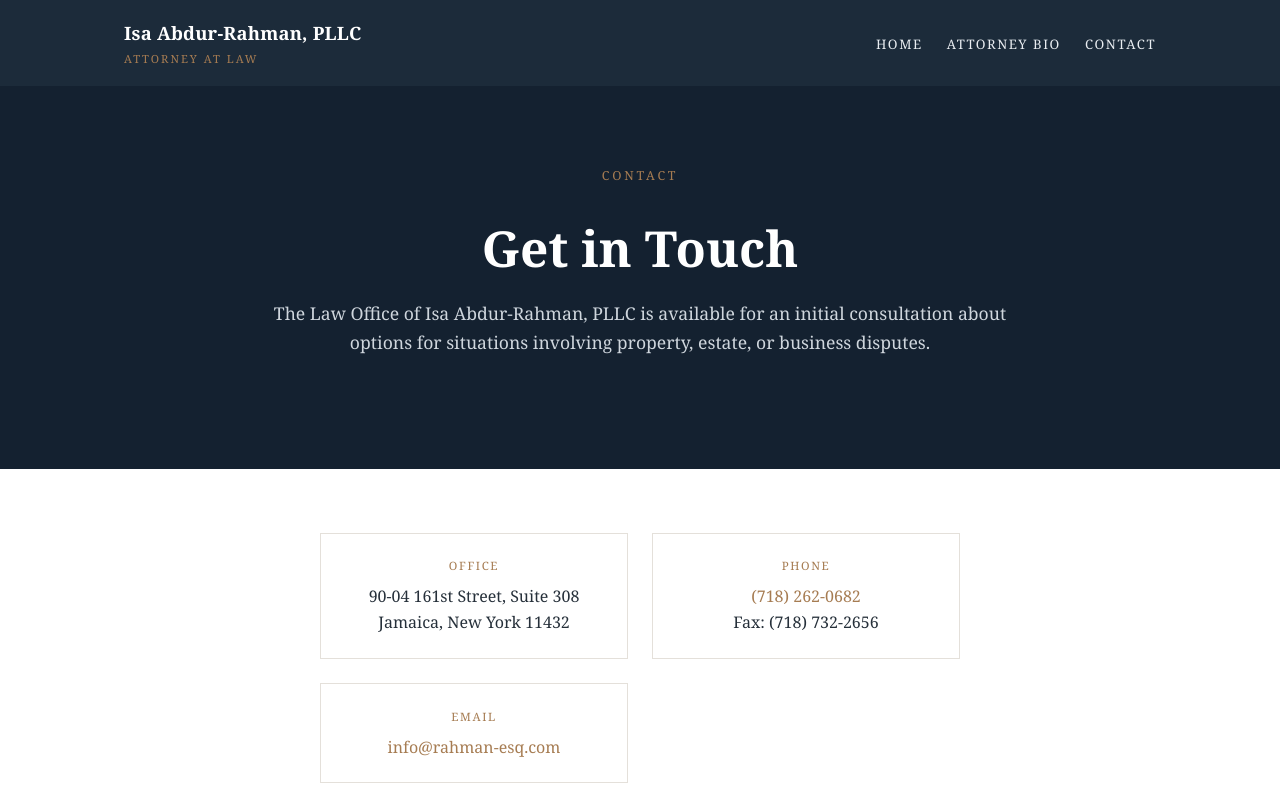
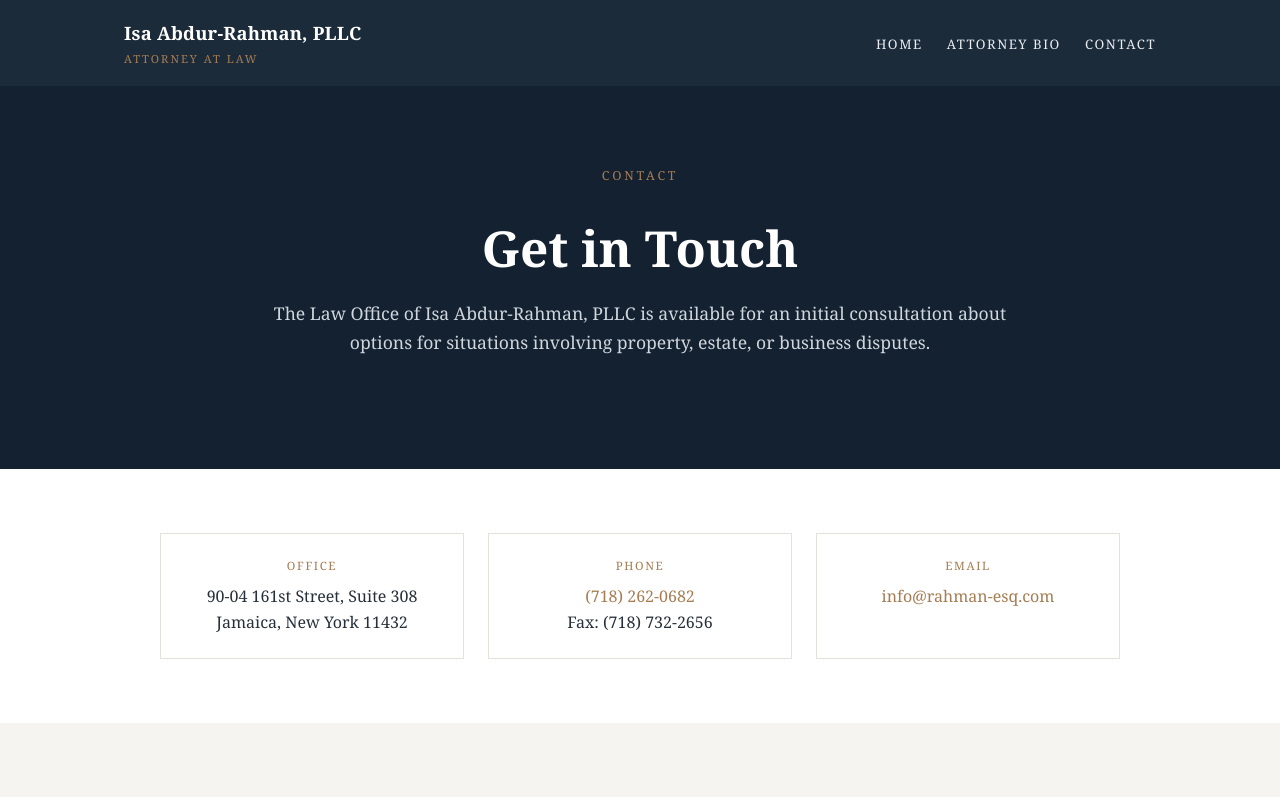
Before and after one commit to yariquinn/isaproject, a Next.js app: page /contact in a window 1280 px wide. Shown: the top 797 px of the page. Built offline with nearby package versions, Linux system fonts and the light colour scheme; no server answers.

Commit message:
Show all three contact boxes in one row

```diff
--- a/app/globals.css
+++ b/app/globals.css
@@ -187,10 +187,15 @@
 /* Contact */
 .contact-grid {
   display: grid;
-  grid-template-columns: repeat(auto-fit, minmax(240px, 1fr));
+  grid-template-columns: repeat(3, 1fr);
   gap: 1.5rem;
-  max-width: 40rem;
+  max-width: 60rem;
   margin: 0 auto;
+}
+@media (max-width: 640px) {
+  .contact-grid {
+    grid-template-columns: 1fr;
+  }
 }
 .contact-item {
   border: 1px solid var(--border);
```
